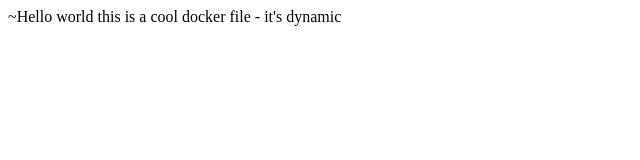
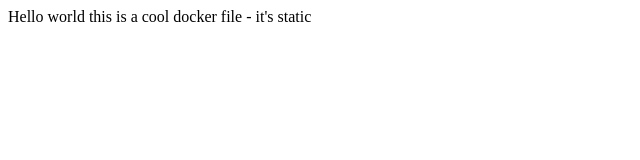
Before and after one commit to Kgirthofer/docker_demo, a plain HTML site: page httpd/public-html/index.html in a window 1280 px wide. Shown: the full height of the page, 0-640 px from the left. Drawn offline with Linux system fonts and the light colour scheme.

Commit message:
making it better

```diff
--- a/httpd/public-html/index.html
+++ b/httpd/public-html/index.html
@@ -1,6 +1,6 @@
 <html>
 <header><title>This is title</title></header>
 <body>
-~Hello world this is a cool docker file - it's dynamic
+Hello world this is a cool docker file - it's static
 </body>
 </html>
```
